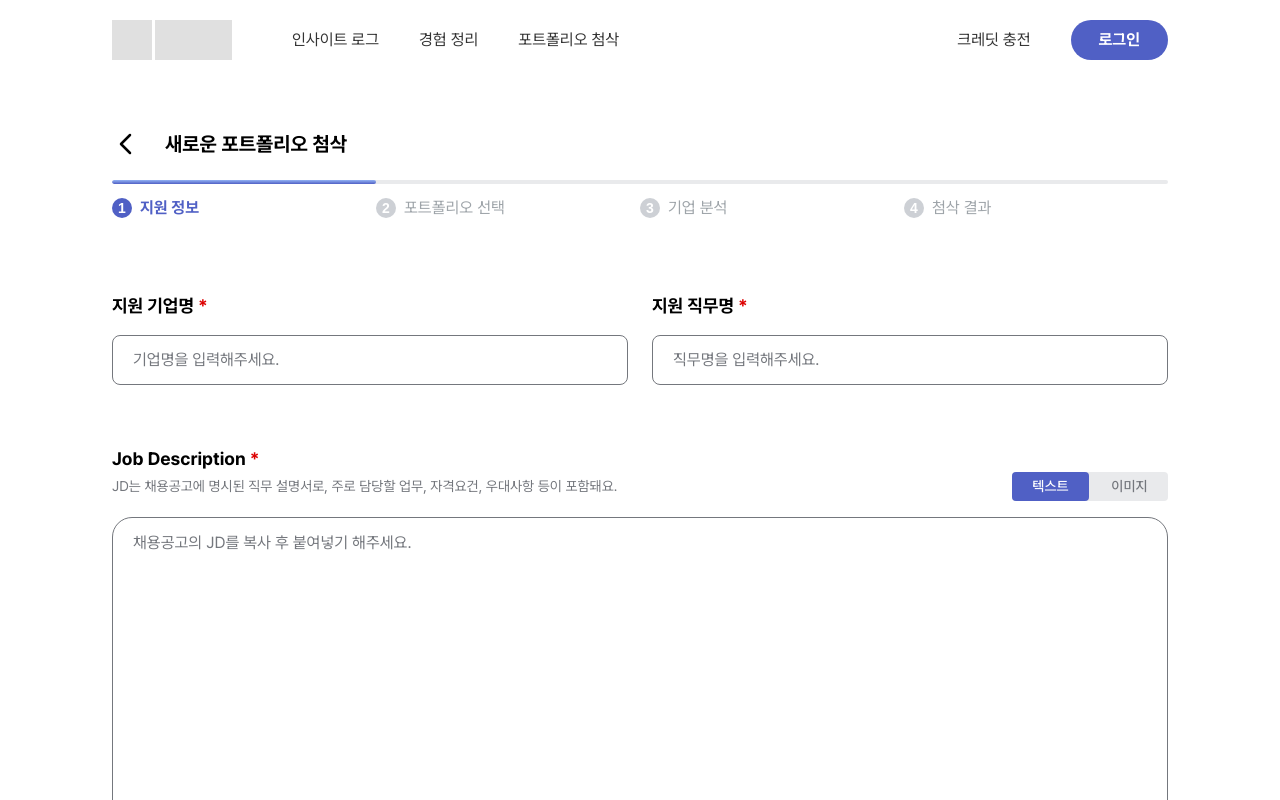
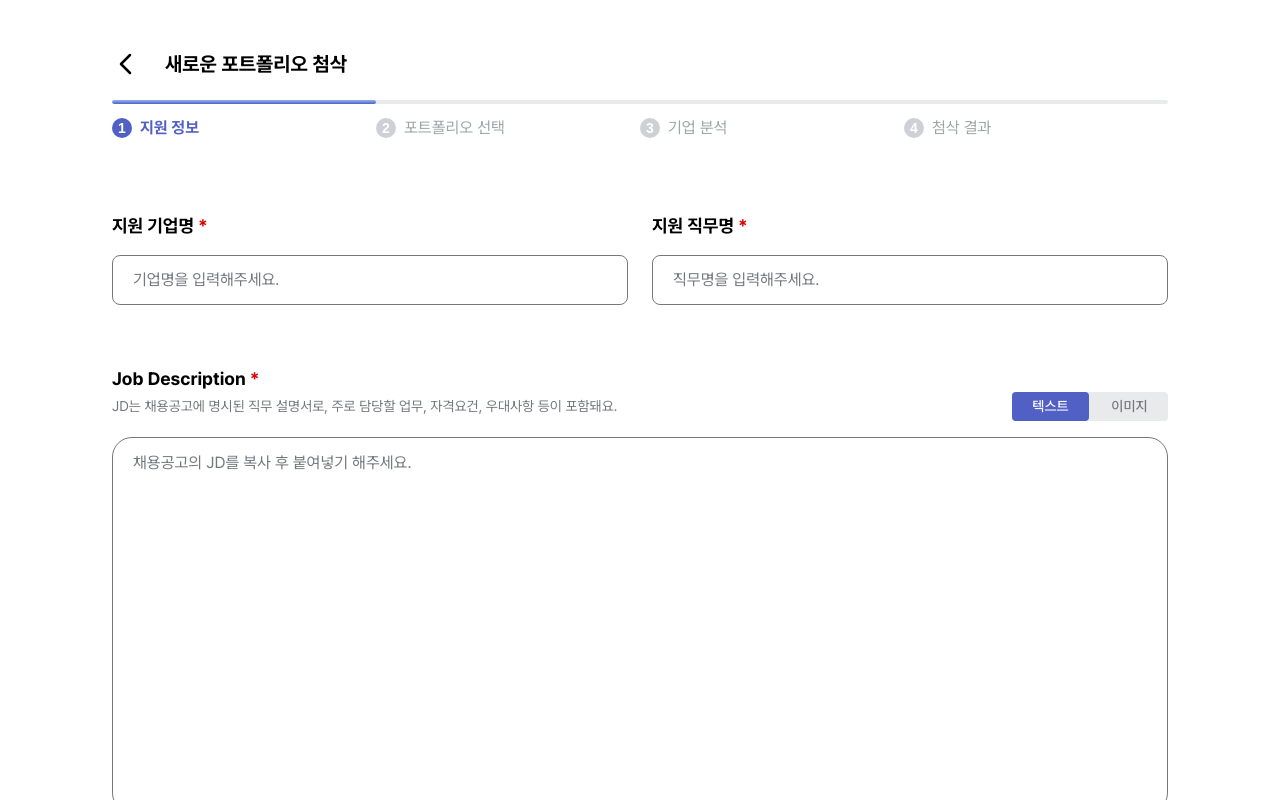
Before and after one commit to Teamie71/folioo-front, a Next.js app: page /correction/1 in a window 1280 px wide. Shown: the top 800 px of the page. Built offline with nearby package versions, Linux system fonts and the light colour scheme.

Commit message:
✨ Feat: 첨삭 단계에서 Navbar 뜨지 않도록 수정

```diff
--- a/src/app/layout.tsx
+++ b/src/app/layout.tsx
@@ -1,6 +1,6 @@
-import "../styles/globals.css";
+import '../styles/globals.css';
 import localFont from 'next/font/local';
-import Navbar from '@/components/Navbar';
+import LayoutContent from '@/components/LayoutContent';
 
 const pretendard = localFont({
   src: './fonts/PretendardVariable.woff2',
@@ -17,10 +17,7 @@ export default function RootLayout({
   return (
     <html lang="ko" className={pretendard.className}>
       <body>
-        <Navbar />
-        <div className="pt-[80px]">
-          {children}
-        </div>
+        <LayoutContent>{children}</LayoutContent>
       </body>
     </html>
   );
--- /dev/null
+++ b/src/components/LayoutContent.tsx
@@ -0,0 +1,26 @@
+'use client';
+
+import { usePathname } from 'next/navigation';
+import Navbar from '@/components/Navbar';
+
+const HIDE_NAVBAR_PATTERNS = [/^\/correction\/[^/]+$/];
+
+function shouldHideNavbar(pathname: string) {
+  return HIDE_NAVBAR_PATTERNS.some((pattern) => pattern.test(pathname));
+}
+
+export default function LayoutContent({
+  children,
+}: {
+  children: React.ReactNode;
+}) {
+  const pathname = usePathname();
+  const hideNavbar = shouldHideNavbar(pathname ?? '');
+
+  return (
+    <>
+      {!hideNavbar && <Navbar />}
+      <div className={hideNavbar ? '' : 'pt-[80px]'}>{children}</div>
+    </>
+  );
+}
```
